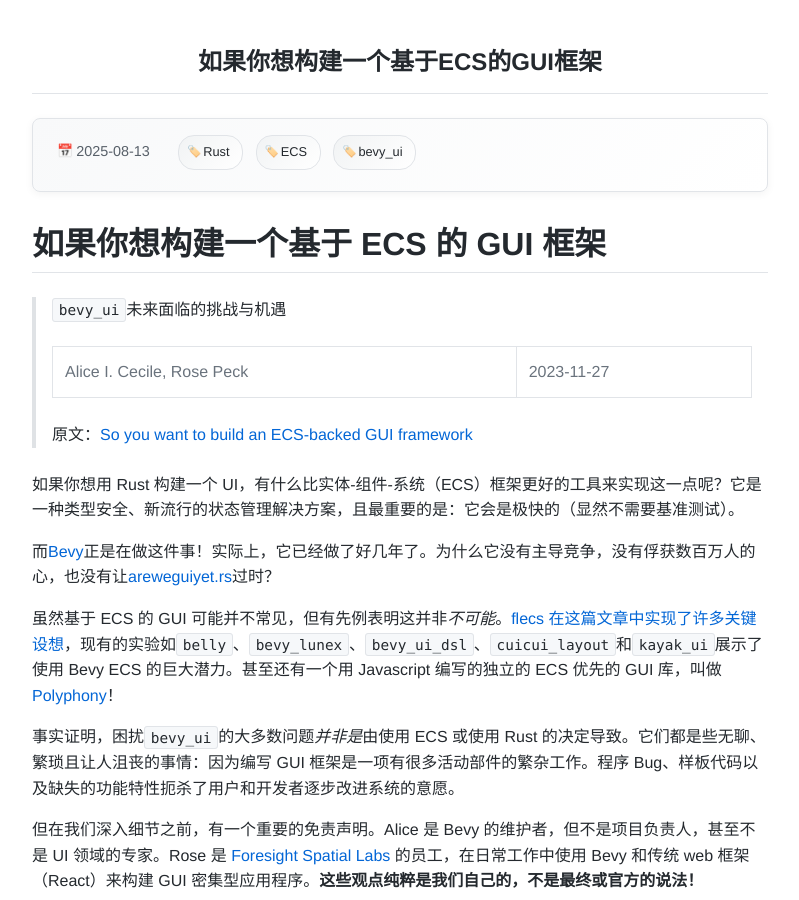
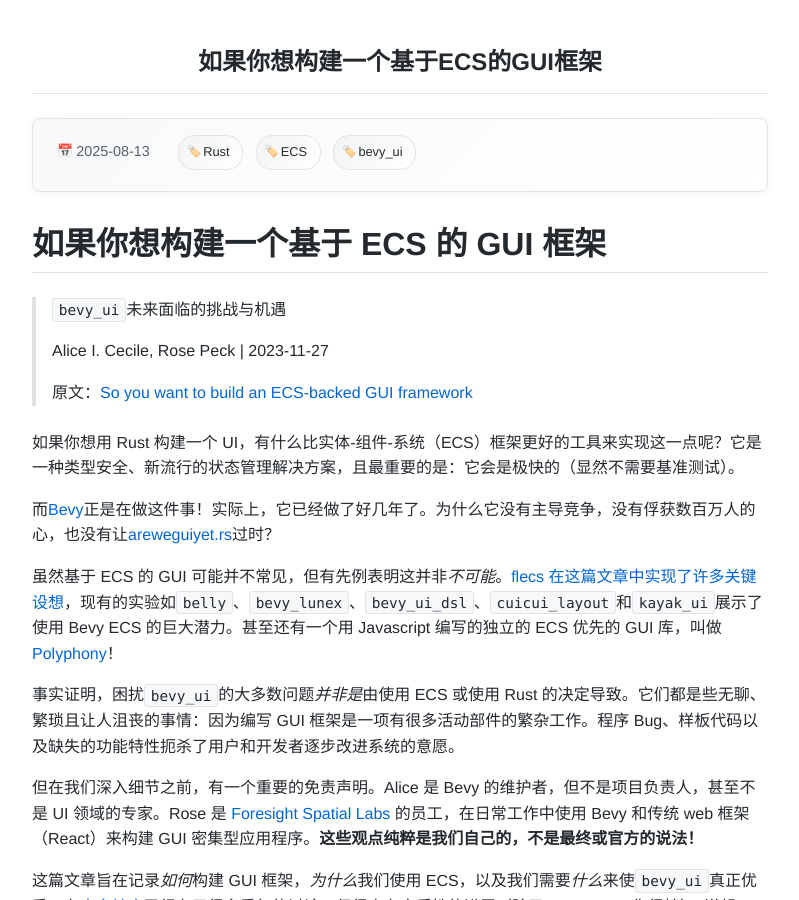
Before and after one commit to xiaoyaou/xiaoyaou.github.io, a Jekyll site: the page built from _posts/2025-08-13-ecs-gui-framework.md, in a window 1280 px wide and 900 px high. Shown: the whole window, without its empty margins (240-1039 px from the left). Built offline with Jekyll 4.4.1, drawn with Linux system fonts in a browser that asks for light colours; nearby versions of some CDN libraries; some of the changed lines change nothing that is shown.

Commit message:
修改bevy_ui翻译文章中markdown特殊字符|转义

```diff
--- a/_posts/2025-08-13-ecs-gui-framework.md
+++ b/_posts/2025-08-13-ecs-gui-framework.md
@@ -9,7 +9,7 @@
 
 > `bevy_ui`未来面临的挑战与机遇
 >
-> Alice I. Cecile, Rose Peck | 2023-11-27
+> Alice I. Cecile, Rose Peck &#x7c; 2023-11-27
 >
 > 原文：[So you want to build an ECS-backed GUI framework](https://www.leafwing-studios.com/blog/ecs-gui-framework/)
 
```
